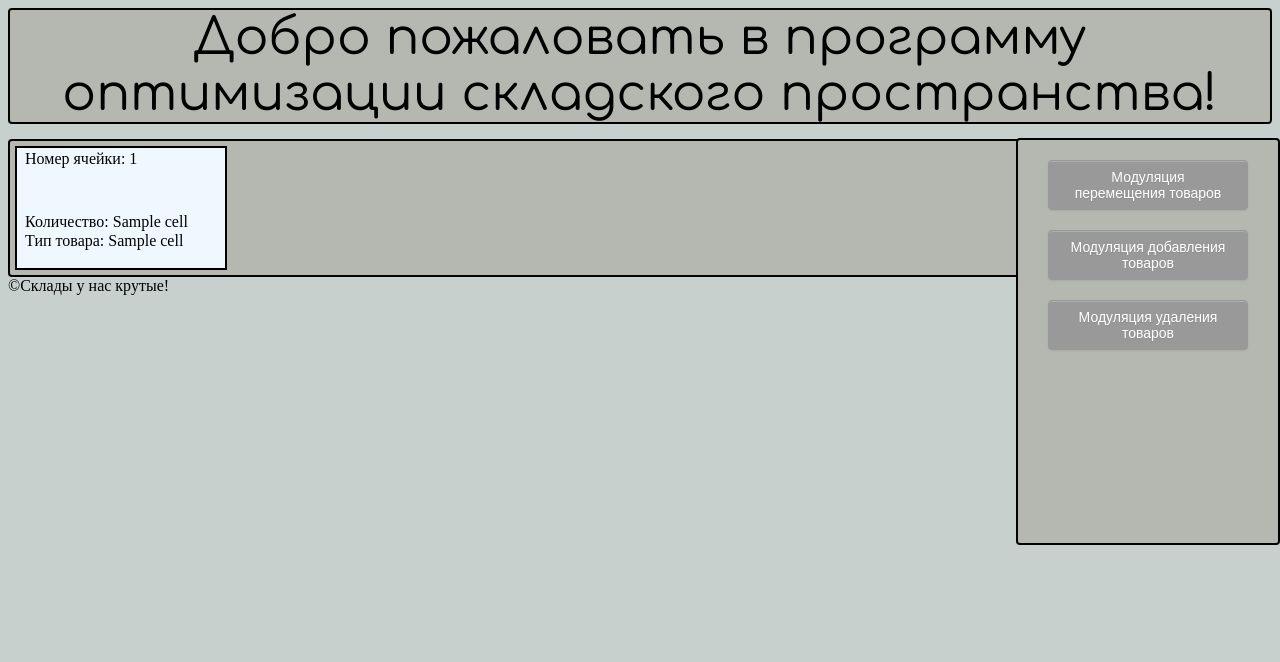
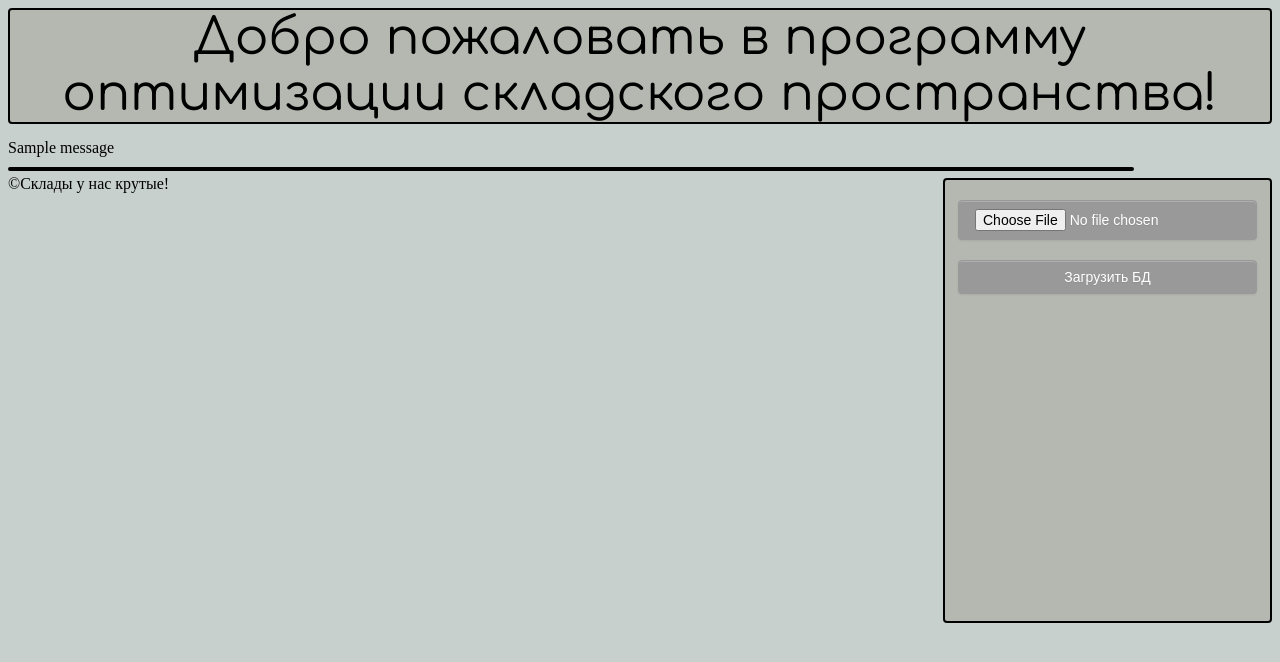
Before and after one commit to h0tlinee/Stock-Optimization-Problem-main, a Flask app: template templates/index.html in a window 1280 px wide. Shown: the top 662 px of the page. Run offline with Flask 3, Linux system fonts and the light colour scheme; the template is opened without the code that fills it: most values are stand-ins (such as "Sample title", 1, 10 or a date in 2020); one stand-in notice (Sample message) is shown; parts of the project's set-up code (start-up, migrations or seed data) failed here and were passed over; some libraries are stand-ins or nearby versions.

Commit message:
готовая практика(наверное)

```diff
--- a/app.py
+++ b/app.py
@@ -4,7 +4,15 @@
 from Stock import *
 from flask import Flask, render_template, request, flash, redirect, url_for,json,jsonify
 from input_handler import *
+
+
+
+
+
+
+
 app = Flask(__name__)
+app.config['SECRET_KEY'] = 'gfdgfdkgfdjfgd7fddjfd'
 
 
 
@@ -12,31 +20,101 @@
 #print(all)
 #print(len(all))
 #print(all[1][0])
-stock=Stock('stock.xlsx')
-all=stock.get_db()
+
 #style="background-color:{%if cell[2]!='None'%}{{colors[int(cell[2])]}}{% endif %}"
 
+#todo:нарисовать большие ячейки(ряды,полки,маленькие ячейки),выбор файла перед отрисовкой всей хуйни, остальные кнопки при этом залочены(флаг)
 
+
+stock=None
+flag_loaded=False
+flag_file=None
+all=None
+path=None
 
 @app.route('/',methods=['POST','GET'])
 def main():
-    print(stock.get_db())
-    return render_template("index.html",all=all,print=print,colors=['white','#FFFFCC','#CC9966','#FF9966'],int=int)
+    params=None
+    if(stock!=None):
+        print(stock.get_stock_params())
+        params=stock.get_stock_params()
 
+    #global flag_loaded
+    if(flag_loaded):
+
+        return render_template("index.html",all=all,print=print,colors=['white','#FFFFCC','#CC9966','#FF9966'],int=int,flag_loaded=flag_loaded,path=path,params=params)
+    else:
+        return render_template("index.html",print=print,colors=['white','#FFFFCC','#CC9966','#FF9966'],int=int,flag_loaded=flag_loaded,path=path,params=params)
+
+@app.route('/db_load',methods=['POST','GET'])
+def load_db():
+    global flag_loaded,flag_file,stock,all,path
+    if(path==None):
+        flash('Ошибка! Сначала выберите файл')
+        return redirect(url_for('main',stock=stock,all=all,flag_loaded=flag_loaded))
+    else:
+        stock=Stock(path)
+        all=stock.get_db()
+        print(request.input_stream)
+        flag_loaded=True
+        return redirect(url_for('main',stock=stock,all=all,flag_loaded=flag_loaded))
+
+@app.route('/test', methods=['POST','GET'])
+def test():
+    global path
+    output = request.get_json()
+    print("Chosen file:")
+    #print(output)
+    path=output[12:]
+    print(path)
+    #print(type(output))
+    #result = json.loads(output)
+    #print(result)
+    #print(type(result))
+    return path
+
+@app.route('/config_edit',methods=['POST','GET'])
+def conf():
+    global flag_loaded,flag_file,stock,all,path
+    rows=(request.form['rows'])
+    height=(request.form['height'])
+    length=(request.form['length'])
+    #flash(rows)
+    #flash(height)
+    #flash(length)
+    #flash(path)
+    if(rows=='' or height=='' or length==''):
+        flash('Вы ввели конфигурацию не полностью! Повторите попытку')
+        return redirect (url_for('main',all=all,stock=stock,flag_loaded=flag_loaded))
+    rows_=int(rows)
+    height_=int(height)
+    length_=int(length)
+    if(rows_<=0 or height_<=0 or length_<=0):
+        flash('Вы ввели в конфигурации отрицательное число или ноль! Повторите попытку')
+        return redirect (url_for('main',all=all,stock=stock,flag_loaded=flag_loaded))
+    stock.set_stock_params(rows_,height_,length_,50)
+    return redirect (url_for('load_db',all=all,stock=stock,flag_loaded=flag_loaded))
 @app.route('/swap',methods=['POST','GET'])
 def swap():
+    global stock,all
     stock.movement()
-    return redirect ('/')
+    all=stock.get_db()
+    #print(all)
+    return redirect (url_for('main',all=all,stock=stock,flag_loaded=flag_loaded))
 @app.route('/add_quantity',methods=['POST','GET'])
 def add_quantity():
-    all=stock.get_db()
+    global all,stock
+    #all=stock.get_db()
     for i in all:
         if i[1] == 0:
             stock.add(i[0], rand_quant(10, 50),rand_type())
-    return redirect('/')
+    #print(all)
+    all=stock.get_db()
+    return redirect(url_for('main',all=all,stock=stock,flag_loaded=flag_loaded))
 
 @app.route('/remove_quantity',methods=['POST','GET'])
 def remove_quantity():
+    global stock,all
     n = 0
     while n < 30:
         while True:
@@ -48,7 +126,8 @@
                 break
 
         n += 1
-    return redirect('/')
+    all=stock.get_db()
+    return redirect(url_for('main',all=all,stock=stock,flag_loaded=flag_loaded))
 
 if __name__ == "__main__":
     app.run(debug=True)
--- a/static/css/style.css
+++ b/static/css/style.css
@@ -4,14 +4,45 @@
 
 }
 
-button {
+#db_load {
     border-radius: 4px;
     -webkit-box-shadow: inset 0 1px 0 rgba(255, 255, 255, 0.2), 0 1px 2px rgba(0, 0, 0, 0.08);
     -moz-box-shadow: inset 0 1px 0 rgba(255, 255, 255, 0.2), 0 1px 2px rgba(0, 0, 0, 0.08);
     box-shadow: inset 0 1px 0 rgba(255, 255, 255, 0.2), 0 1px 2px rgba(0, 0, 0, 0.08);
     color: #fff;
     display: block;
-    width: 200px;
+    max-width: 290px;
+    text-align: center;
+    font-family: Arial, Helvetica, sans-serif;
+    font-size: 14px;
+    padding: 8px 16px;
+    margin: 20px auto;
+    text-decoration: none;
+    text-shadow: 0 1px 1px rgba(0, 0, 0, 0.075);
+    -webkit-transition: background-color 0.1s linear;
+    -moz-transition: background-color 0.1s linear;
+    -o-transition: background-color 0.1s linear;
+    transition: background-color 0.1s linear;
+}
+
+#db_load {
+    background-color: rgb(153, 153, 153);
+    border: 1px solid rgb(153, 153, 153);
+}
+
+#db_load:hover {
+    background-color: rgb(75, 183, 141);
+}
+
+button {
+
+    border-radius: 4px;
+    -webkit-box-shadow: inset 0 1px 0 rgba(255, 255, 255, 0.2), 0 1px 2px rgba(0, 0, 0, 0.08);
+    -moz-box-shadow: inset 0 1px 0 rgba(255, 255, 255, 0.2), 0 1px 2px rgba(0, 0, 0, 0.08);
+    box-shadow: inset 0 1px 0 rgba(255, 255, 255, 0.2), 0 1px 2px rgba(0, 0, 0, 0.08);
+    color: #fff;
+    display: block;
+    width: 298.4px;
     text-align: center;
     font-family: Arial, Helvetica, sans-serif;
     font-size: 14px;
@@ -48,12 +79,26 @@
     border-radius: 4px;
 }
 
+.cur_file {
+
+    text-align: center;
+    width: fit-content;
+    height: fit-content;
+
+    font-size: 30px;
+}
+
+#file {
+    margin-top: 0px;
+    margin-bottom: 0px;
+}
+
 .cell {
     display: inline-block;
     border: 2px solid black;
     text-align: left;
-    width: 200px;
-    height: 120px;
+    width: 80px;
+    height: 90px;
     margin: 5px;
     padding-left: 8px;
     background-color: aliceblue;
@@ -63,7 +108,7 @@
 .cell_id {
     margin-top: 2px;
     font-size: 16px;
-    margin-bottom: 45px;
+    margin-bottom: 25px;
 
 }
 
@@ -88,12 +133,37 @@
 .side_panel {
     border-radius: 4px;
     position: fixed;
-    height: 402.8px;
+    height: 440.8px;
     border: 2px solid black;
-    width: 260px;
-    top: 138.2px;
-    right: 0;
+    width: 325px;
+    top: 178.2px;
+    right: 8px;
     z-index: 1;
     background-color: #b5b8b1;
 
 }
+
+.shelf {
+    margin: 10px;
+    background-color: #b0b0b0;
+}
+
+#config_form {
+    text-align: center;
+}
+
+#height_number,
+#length_number,
+#shelf_number {
+    margin-left: 9px;
+}
+
+label {
+    font-family: Arial, Helvetica, sans-serif;
+
+}
+
+.cont {
+    display: inline-block;
+    width: 70px
+}
--- a/templates/base.html
+++ b/templates/base.html
@@ -11,6 +11,7 @@
         <link rel="preconnect" href="https://fonts.gstatic.com" crossorigin>
         <link href="https://fonts.googleapis.com/css2?family=Comfortaa&family=Montserrat:wght@100&family=Roboto+Condensed:ital@0;1&family=Roboto+Slab:wght@300&display=swap" rel="stylesheet">
         <title>Оптимизация складского пространства</title>
+        <script type="text/javascript" src="http://ajax.googleapis.com/ajax/libs/jquery/1.5/jquery.min.js"></script>
     </head>
     <div class="main_title">
         Добро пожаловать в программу оптимизации складского пространства!
--- a/templates/cell.html
+++ b/templates/cell.html
@@ -2,10 +2,10 @@
 <html lang="en">
 <html>
 <body>
-    <div class="cell" style="background-color:{%if cell[2]!='None'%}{{colors[int(cell[2])]}}{% endif %}">
-        <p class="cell_id">Номер ячейки: {%print(cell[0])%}</p>
-        <p class="cell_quantity">Количество: {%print(cell[1])%}</p>
-        <p class="cell_type">Тип товара: {%print(cell[2])%}</p>
+    <div class="cell" style="background-color:{%if cell[2]!='None'%}{{colors[int(cell[2])]}}{% endif %};">
+        <p class="cell_id" >ID: {%print(cell[0])%}</p>
+        <p class="cell_quantity">Кол-во: {%print(cell[1])%}</p>
+        <p class="cell_type">Тип: {%print(cell[2])%}</p>
     </div>
 
 
--- a/templates/index.html
+++ b/templates/index.html
@@ -3,13 +3,60 @@
 
 
 {%block content%}
+{% for msg in get_flashed_messages() %}
+                             <div class="flash">{{msg}}</div>
+                         {%endfor%}
+    {%if flag_loaded==True%}
+        <div class="cur_file">
+            <h3 id="file">Текущий файл: {{path}}</h3>
+        </div>
+    {%endif%}
+    <div class="cells_window">
 
-    <div class="cells_window">
-    {%for cell in all%}
+    {%if flag_loaded==True%}
+    {%for i in range(0,params[0])%}
+    <div class="shelf" style="border: 2px solid black;display: inline-block;">
+        {%for j in range(params[1])%}
+            {%for k in range(0,params[2])%}
+                {%set cell=all[i*params[1]*params[2]+j*params[2]+k]%}
+
                 {%include "cell.html"%}
+
+            {%endfor%}
+             </br>
+
         {%endfor%}
     </div>
+    {%endfor%}
+    {%endif%}
+    <!--{%for cell in all%}
+        {%include "cell.html"%}
+    {%endfor%}-->
+    </div>
     <div class="side_panel">
+        <form method='post' action='/db_load'>
+            <input type="file" id="db_load" name="db"></input>
+            <button type='submit' class='db_load' >Загрузить БД</button>
+        </form>
+
+
+        <script>
+        document.getElementById('db_load').onchange = function () {
+            //alert('Selected file: ' + this.value);
+            const s=this.value;
+            a=JSON.stringify(s);
+            $.ajax({
+                url:"/test",
+                type:"POST",
+                contentType:"application/json",
+                data:JSON.stringify(s)
+
+
+            });
+
+          };
+        </script>
+        {%if flag_loaded==True%}
             <form method='post' action='/swap'>
                 <button type='submit' class='optimizator_start' >Модуляция перемещения товаров</button>
             </form>
@@ -20,6 +67,24 @@
             <form method='post' action='/remove_quantity'>
                 <button type='submit' class='cells_remove_quantity' >Модуляция удаления товаров</button>
             </form>
+            <form method='post' action='/config_edit' id='config_form'>
+                <div class='cont'>
+                <label for="shelf_number">Шкафы:</label>
+                </div>
+                <input type='number' id='shelf_number' name='rows'></input></br>
+                <div class='cont'>
+                <label for="height_number">Полки:</label>
+                </div>
+                <input type='number' id='height_number' name='height'></input></br>
+                <div class='cont'>
+                <label for="length_number">Ячейки:</label>
+                </div>
+                <input type='number' id='length_number' name='length'></input>
+                <button type='submit' class='edit_config' >Изменить конфигурацию склада</button>
+
+            </form>
+
+        {%endif%}
 
     </div>
 
```
Also changed, not shown: Stock.py (+10 -2 lines), stock.db, 1 other file. Lines whose indentation alone changed are shown as unchanged.
